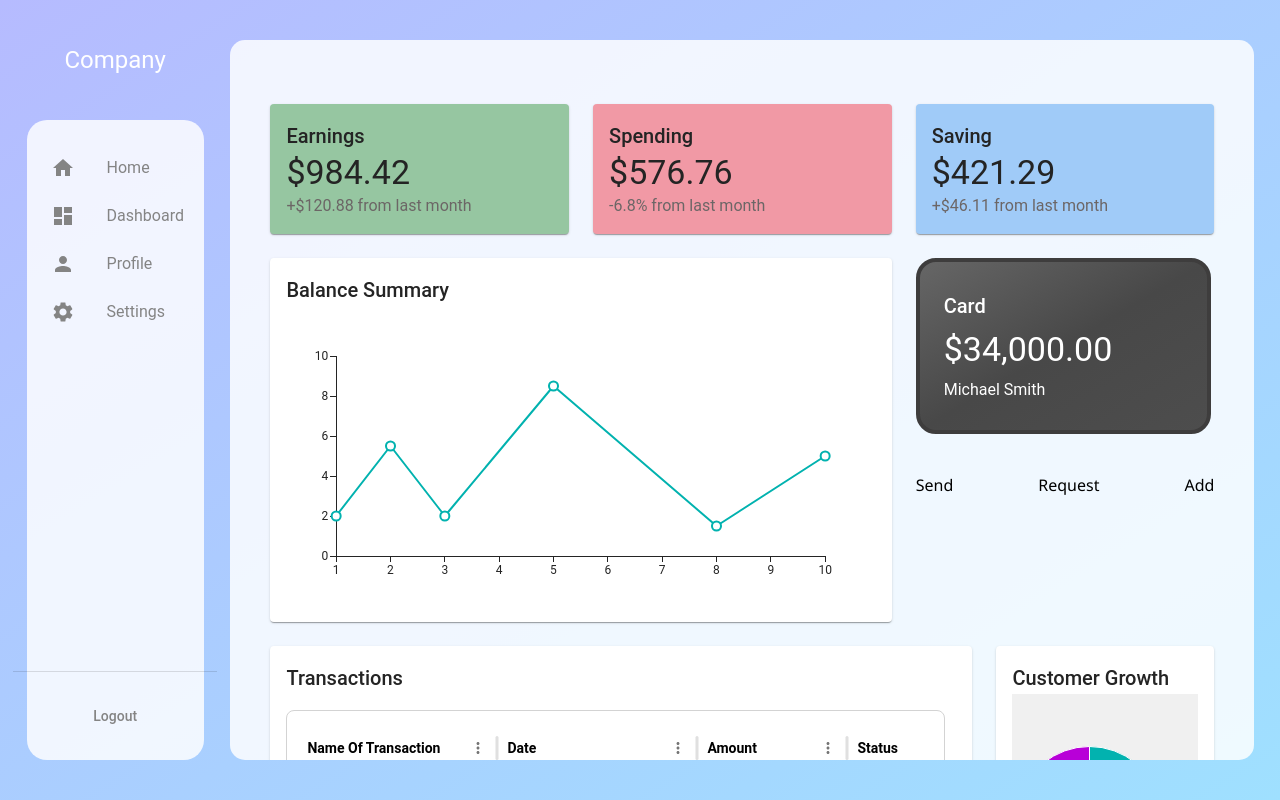
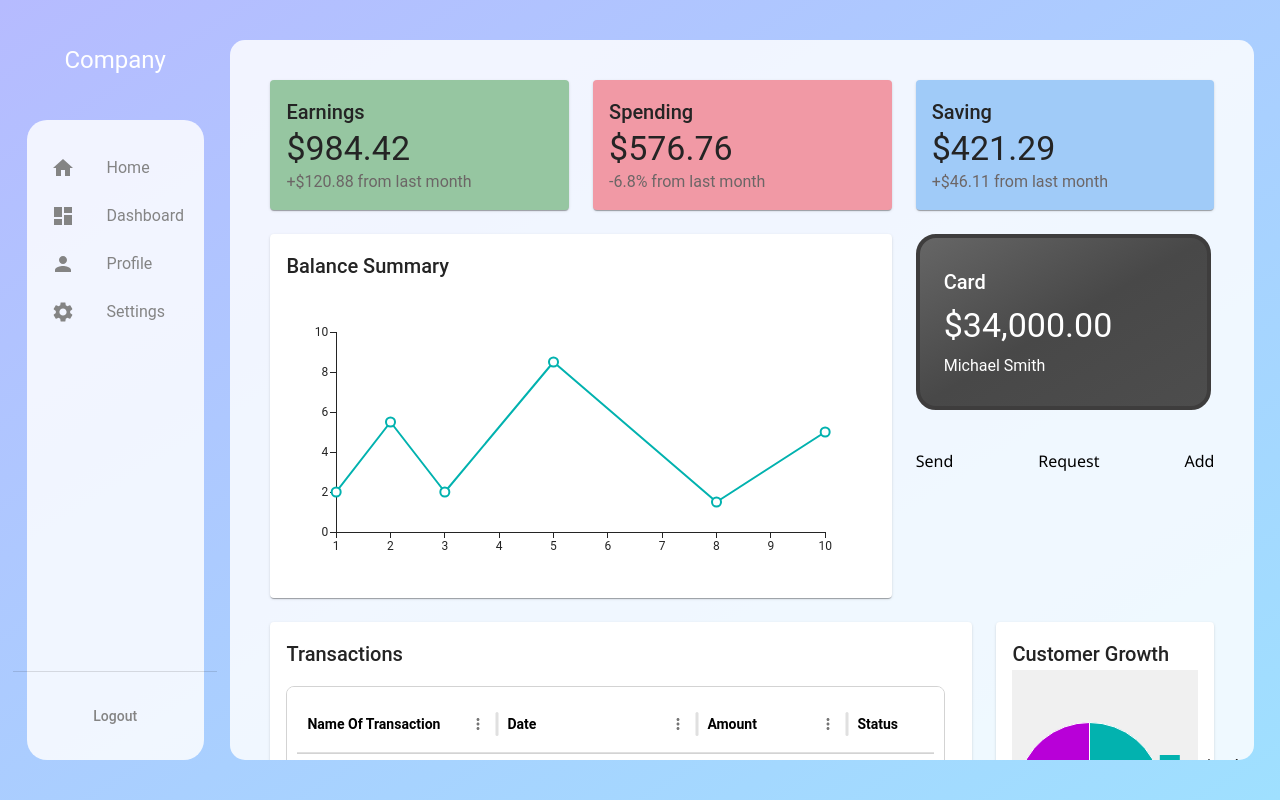
Before and after one commit to Blezix/DashboardLatest, a React (Create React App) app: page / in a window 1280 px wide. Built offline with nearby package versions, Linux system fonts and the light colour scheme.

Commit message:
Improved responsiveness and fixed growing table filler

```diff
--- a/src/App.js
+++ b/src/App.js
@@ -1,21 +1,27 @@
-import React from "react";
-import { Box } from "@mui/material";
+import React, { useState, useEffect } from "react";
+import { Box, useMediaQuery } from "@mui/material";
 import Sidebar from "./scenes/global/Sidebar";
 import Dashboard2 from "./scenes/Dashboard/Dashboard2";
 import { BrowserRouter as Router, Routes, Route } from "react-router-dom";
 import Slide from '@mui/material/Slide';
 
 function App() {
+    const isMobile = useMediaQuery(theme => theme.breakpoints.down("sm"));
+    const [isMobileDevice, setIsMobileDevice] = useState(false);
+
+    useEffect(() => {
+        setIsMobileDevice(isMobile);
+    }, [isMobile]);
+
     return (
         <Box className="App" display="flex">
             <Router>
-                <Sidebar />
+                {isMobileDevice ? null : <Sidebar/>}
                 <Slide direction="up" in={true} mountOnEnter unmountOnExit timeout={500}>
                     <Box className="content" display="flex" sx={{
-                        height: "90vh",
-                        width: "80%",
-                        overflowX: "hidden",
-                        overflowY: "scroll",
+                        height: isMobileDevice ? "100vh" : "90vh",
+                        width: isMobileDevice ? "100%" : "80%",
+                        overflow:"auto",
                         background: "#ffffffd4",
                         mt: "auto",
                         mb: "auto",
--- a/src/components/TransactionsTable.jsx
+++ b/src/components/TransactionsTable.jsx
@@ -1,6 +1,6 @@
 import * as React from "react";
 import { DataGrid } from "@mui/x-data-grid";
-import {Box, Chip, Paper, Typography} from "@mui/material";
+import { Box, Chip, Paper, Typography } from "@mui/material";
 
 // Sample data
 const rows = [
@@ -49,16 +49,17 @@ const columns = [
 export default function TransactionsTable() {
     return (
         <Paper sx={{ padding: 2 }}>
-            <Typography variant="h6" sx={{mb:2}}>Transactions</Typography>
+            <Typography variant="h6" sx={{ mb: 2 }}>Transactions</Typography>
 
             <Box
                 sx={{
-                height: {
+                    maxHeight: {
                         sm: "200px",
                         md: "220px",
                         lg: "250px",
                         xl: "300px",
                     },
+                    overflow:"auto",
                     width: "95%",
                     backgroundColor: "white", // Light background to match the design
                     padding: "10px",
@@ -66,11 +67,11 @@ export default function TransactionsTable() {
                     border: "1px solid lightgrey",
                 }}
             >
-
                 <DataGrid
                     hideFooter
                     rows={rows}
                     columns={columns}
+                    disableExtendRowFullWidth
                     sx={{
                         border: "none",
                         "& .MuiDataGrid-root": {
@@ -88,6 +89,9 @@ export default function TransactionsTable() {
                             backgroundColor: "white", // Set the cell background to white
                             color: "black",
                         },
+                        "& .MuiDataGrid-filler": {
+                          display: "none", // Hide the filler
+                        },
                         "& .MuiDataGrid-row": {
                             backgroundColor: "transparent", // Set the row background to transparent
                         },
@@ -97,9 +101,6 @@ export default function TransactionsTable() {
                         "& .date-column-cell": {
                             color: "grey",
                         },
-                    "* .MuiDataGrid-columnHeader, .MuiDataGrid-filler": {
-                        backgroundColor: "white "
-                    },
                     }}
                 />
             </Box>
--- a/src/scenes/Dashboard/Dashboard2.jsx
+++ b/src/scenes/Dashboard/Dashboard2.jsx
@@ -9,8 +9,11 @@ import TransactionHistory from '../../components/TransactionsTable';
 import CustomerGrowth from '../../components/Cards/CustomerGrowth';
 
 export default function Dashboard2() {
+
+
+
     return (
-        <Box sx={{ flexGrow: 1, pl: 5, pr: 5, pt: 8 }}>
+        <Box sx={{ flexGrow: 1, p:5, overflow:"auto" }}>
             <Grid container spacing={3}>
                 <Grid item xs={12} md={4}>
                     <EarningsCard />
```
Lines whose indentation alone changed are shown as unchanged.
